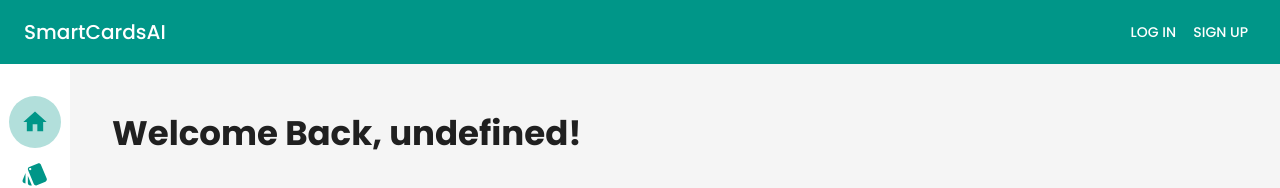
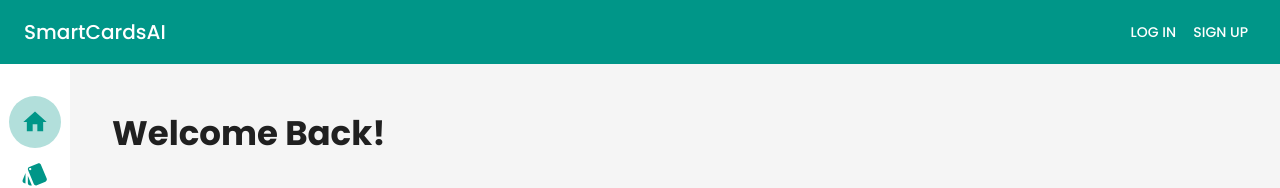
Before and after one commit to brianhe1/smartcards-ai, a Next.js app: page /userDashboard in a window 1280 px wide. Shown: the top 188 px of the page. Built offline with nearby package versions, Linux system fonts and the light colour scheme; no server answers.

Commit message:
changed issue with display name of user dashboard

```diff
--- a/app/page.js
+++ b/app/page.js
@@ -269,7 +269,7 @@ export default function Home() {
       </Box>
 
       {/* footer container */}
-      <Box sx={{display: "flex", justifyContent: "center", py: 3}}>
+      <Box sx={{display: "flex", justifyContent: "center", py: 2}}>
         <Typography>© 2024 SmartCardsAI. All rights reserved.</Typography>
       </Box>
 
--- a/app/userDashboard/page.js
+++ b/app/userDashboard/page.js
@@ -58,6 +58,7 @@ const CustomTooltip = styled(({ className, ...props }) => (
 
 const UserDashboard = () => {
     const { user, isLoaded, isSignedIn } = useUser(); // Get the current user and loading status
+    const displayName = user?.firstName || user?.username || ''; // fallback to username if firstName is null
     const [loading, setLoading] = useState(true);
 
     const [activeButton, setActiveButton] = useState('home');
@@ -180,7 +181,9 @@ const UserDashboard = () => {
               sx={{ display: "flex", flexDirection: "column", alignItems: "flex-start", pt: 14, pl: 14, pr: 6}}
               height="100vh"
           >
-            <Typography variant="h4" sx={{fontWeight: "bold"}}>Welcome Back{(', ' + user?.firstName || ' ')}!</Typography>
+            <Typography variant="h4" sx={{fontWeight: "bold"}}>
+              Welcome Back{displayName ? `, ${displayName}` : ''}!
+            </Typography>
             <Box sx={{width: "100%", mb: 4}}>
               <Typography variant="h5" sx={{mt: 4, fontWeight: "bold"}}>Jump back into studying</Typography>
               <Grid container spacing={3} sx={{ mt: 0 }}>
```
